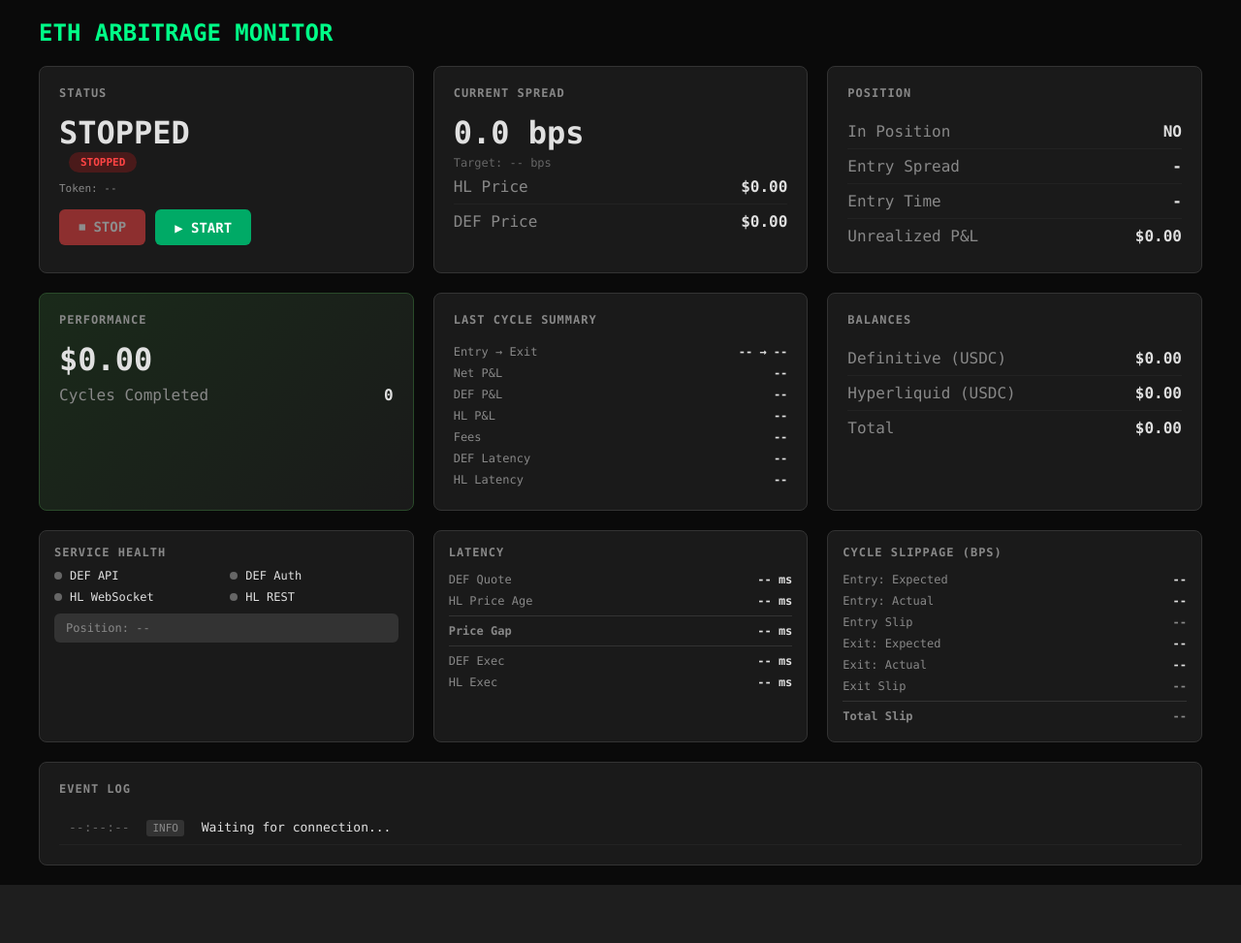
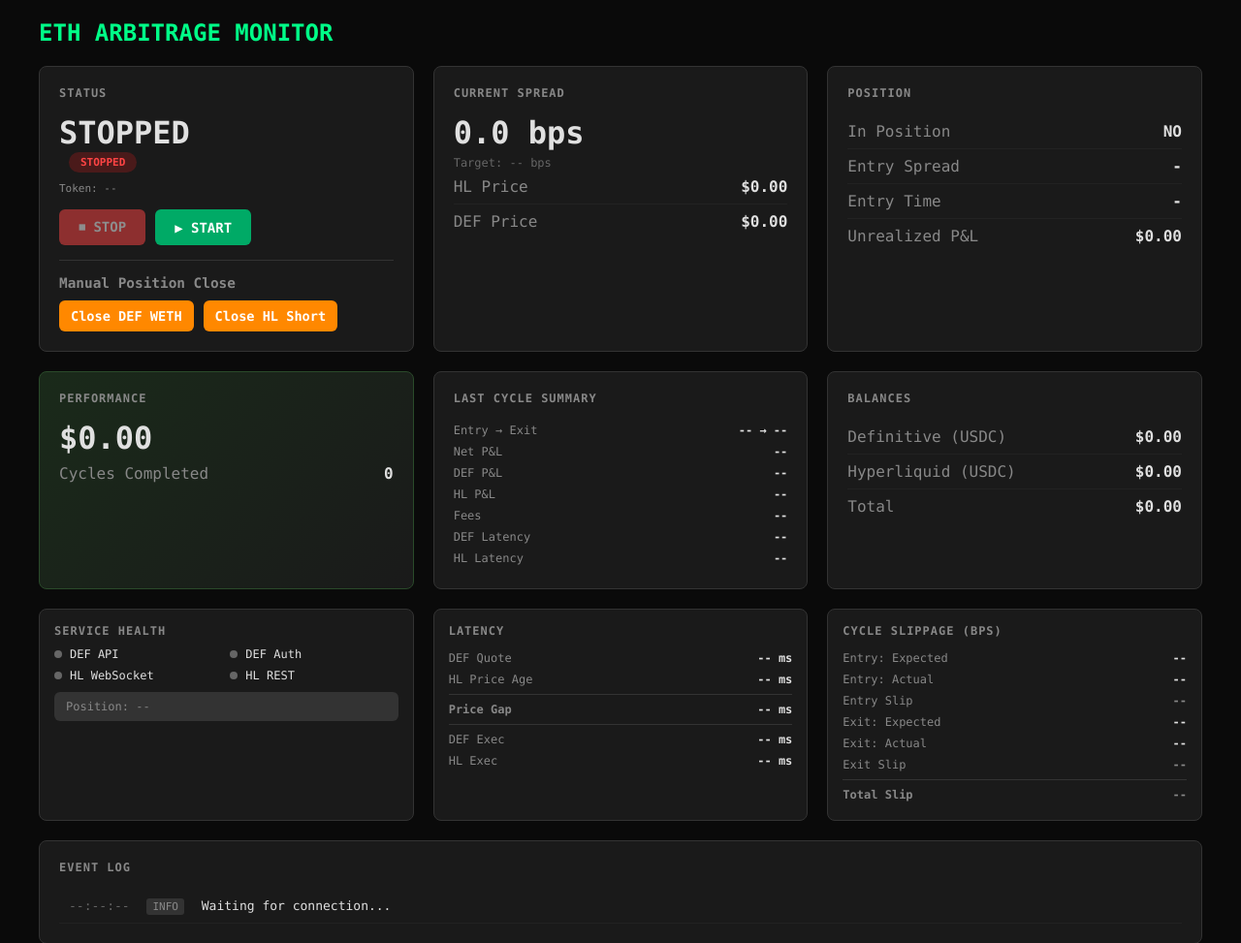
Before and after one commit to neerajk1208/btc-intelligence, a Flask app: page / in a window 1280 px wide. Shown: the top 973 px of the page at 97% size. Before the commit the page ends 913 px from the top, so only its background shows below. Run offline with Flask 3, Linux system fonts and the light colour scheme; some libraries are stand-ins or nearby versions.

Commit message:
Update thresholds, order sizes, add manual close buttons
- Entry threshold: < 0 bps (DEF cheaper than HL)
- Exit threshold: > 9 bps
- Order sizes: $750-$1000 (random)
- Add UI buttons to manually close DEF WETH and HL short separately
- Fix token loading to not overwrite env var token with stale file

Made-with: Cursor

```diff
--- a/web/app.py
+++ b/web/app.py
@@ -19,11 +19,23 @@ socketio = SocketIO(app, cors_allowed_origins="*")
 # Engine control
 engine_stop_flag = threading.Event()
 engine_restart_callback = None  # Set by run_with_ui.py
+engine_close_def_callback = None  # Set by run_with_ui.py
+engine_close_hl_callback = None  # Set by run_with_ui.py
 
 def set_restart_callback(callback):
     """Set the callback function to restart the engine."""
     global engine_restart_callback
     engine_restart_callback = callback
+
+def set_close_def_callback(callback):
+    """Set the callback function to close DEF WETH position."""
+    global engine_close_def_callback
+    engine_close_def_callback = callback
+
+def set_close_hl_callback(callback):
+    """Set the callback function to close HL short position."""
+    global engine_close_hl_callback
+    engine_close_hl_callback = callback
 
 def is_engine_stopped():
     """Check if the engine should stop."""
@@ -284,5 +296,51 @@ def handle_restart():
     else:
         log_event("WARNING", "Restart callback not set - manual restart required")
 
+@socketio.on('close_def_weth')
+def handle_close_def():
+    """Handle request to close DEF WETH position."""
+    global engine_close_def_callback
+    print("[UI] Close DEF WETH requested")
+    log_event("WARNING", "Manual close DEF WETH requested")
+
+    if engine_close_def_callback:
+        try:
+            result = engine_close_def_callback()
+            if result.get("success"):
+                log_event("INFO", f"DEF WETH closed: {result.get('weth_sold', 0):.6f} WETH")
+                emit('close_result', {"platform": "def", "success": True, "message": f"Sold {result.get('weth_sold', 0):.6f} WETH"})
+            else:
+                log_event("ERROR", f"DEF close failed: {result.get('error')}")
+                emit('close_result', {"platform": "def", "success": False, "message": result.get('error')})
+        except Exception as e:
+            log_event("ERROR", f"DEF close error: {e}")
+            emit('close_result', {"platform": "def", "success": False, "message": str(e)})
+    else:
+        log_event("WARNING", "Close DEF callback not set")
+        emit('close_result', {"platform": "def", "success": False, "message": "Engine not running"})
+
+@socketio.on('close_hl_short')
+def handle_close_hl():
+    """Handle request to close HL short position."""
+    global engine_close_hl_callback
+    print("[UI] Close HL short requested")
+    log_event("WARNING", "Manual close HL short requested")
+
+    if engine_close_hl_callback:
+        try:
+            result = engine_close_hl_callback()
+            if result.get("success"):
+                log_event("INFO", f"HL short closed: {result.get('size_closed', 0):.4f} ETH")
+                emit('close_result', {"platform": "hl", "success": True, "message": f"Closed {result.get('size_closed', 0):.4f} ETH short"})
+            else:
+                log_event("ERROR", f"HL close failed: {result.get('error')}")
+                emit('close_result', {"platform": "hl", "success": False, "message": result.get('error')})
+        except Exception as e:
+            log_event("ERROR", f"HL close error: {e}")
+            emit('close_result', {"platform": "hl", "success": False, "message": str(e)})
+    else:
+        log_event("WARNING", "Close HL callback not set")
+        emit('close_result', {"platform": "hl", "success": False, "message": "Engine not running"})
+
 if __name__ == '__main__':
     socketio.run(app, host='0.0.0.0', port=5000, debug=False)
--- a/web/templates/index.html
+++ b/web/templates/index.html
@@ -152,6 +152,29 @@
         .btn-restart:hover {
             background: #00cc77;
         }
+        .btn-close {
+            background: #ff8800;
+            color: white;
+            font-size: 0.85em;
+            padding: 8px 12px;
+        }
+        .btn-close:hover {
+            background: #ffaa33;
+        }
+        .manual-close-section {
+            margin-top: 15px;
+            padding-top: 15px;
+            border-top: 1px solid #333;
+        }
+        .manual-close-section h4 {
+            margin: 0 0 10px 0;
+            font-size: 0.9em;
+            color: #888;
+        }
+        .close-buttons {
+            display: flex;
+            gap: 10px;
+        }
         .btn:disabled {
             opacity: 0.5;
             cursor: not-allowed;
@@ -251,6 +274,13 @@
                 <div class="control-buttons">
                     <button class="btn btn-stop" id="btn-stop" onclick="stopEngine()" disabled>⏹ STOP</button>
                     <button class="btn btn-restart" id="btn-restart" onclick="restartEngine()">▶ START</button>
+                </div>
+                <div class="manual-close-section">
+                    <h4>Manual Position Close</h4>
+                    <div class="close-buttons">
+                        <button class="btn btn-close" id="btn-close-def" onclick="closeDefWeth()">Close DEF WETH</button>
+                        <button class="btn btn-close" id="btn-close-hl" onclick="closeHlShort()">Close HL Short</button>
+                    </div>
                 </div>
             </div>
 
@@ -694,6 +724,42 @@
             }
         }
 
+        function closeDefWeth() {
+            if (confirm('Are you sure you want to SELL all WETH on Definitive?')) {
+                document.getElementById('btn-close-def').disabled = true;
+                document.getElementById('btn-close-def').textContent = 'Closing...';
+                socket.emit('close_def_weth');
+                addEvent('WARNING', 'Close DEF WETH command sent...');
+            }
+        }
+
+        function closeHlShort() {
+            if (confirm('Are you sure you want to CLOSE the HL ETH short position?')) {
+                document.getElementById('btn-close-hl').disabled = true;
+                document.getElementById('btn-close-hl').textContent = 'Closing...';
+                socket.emit('close_hl_short');
+                addEvent('WARNING', 'Close HL short command sent...');
+            }
+        }
+
+        // Handle close results
+        socket.on('close_result', function(data) {
+            const btn = data.platform === 'def' ?
+                document.getElementById('btn-close-def') :
+                document.getElementById('btn-close-hl');
+
+            btn.disabled = false;
+            btn.textContent = data.platform === 'def' ? 'Close DEF WETH' : 'Close HL Short';
+
+            if (data.success) {
+                addEvent('INFO', data.message);
+                alert('Success: ' + data.message);
+            } else {
+                addEvent('ERROR', data.message);
+                alert('Failed: ' + data.message);
+            }
+        });
+
         // Token countdown - updates every second locally (no API calls)
         window.tokenExpiresAt = 0;
         setInterval(() => {
```
Also changed, not shown: arb_engine.py (+119 -2 lines), run_with_ui.py (+70 -6 lines).
